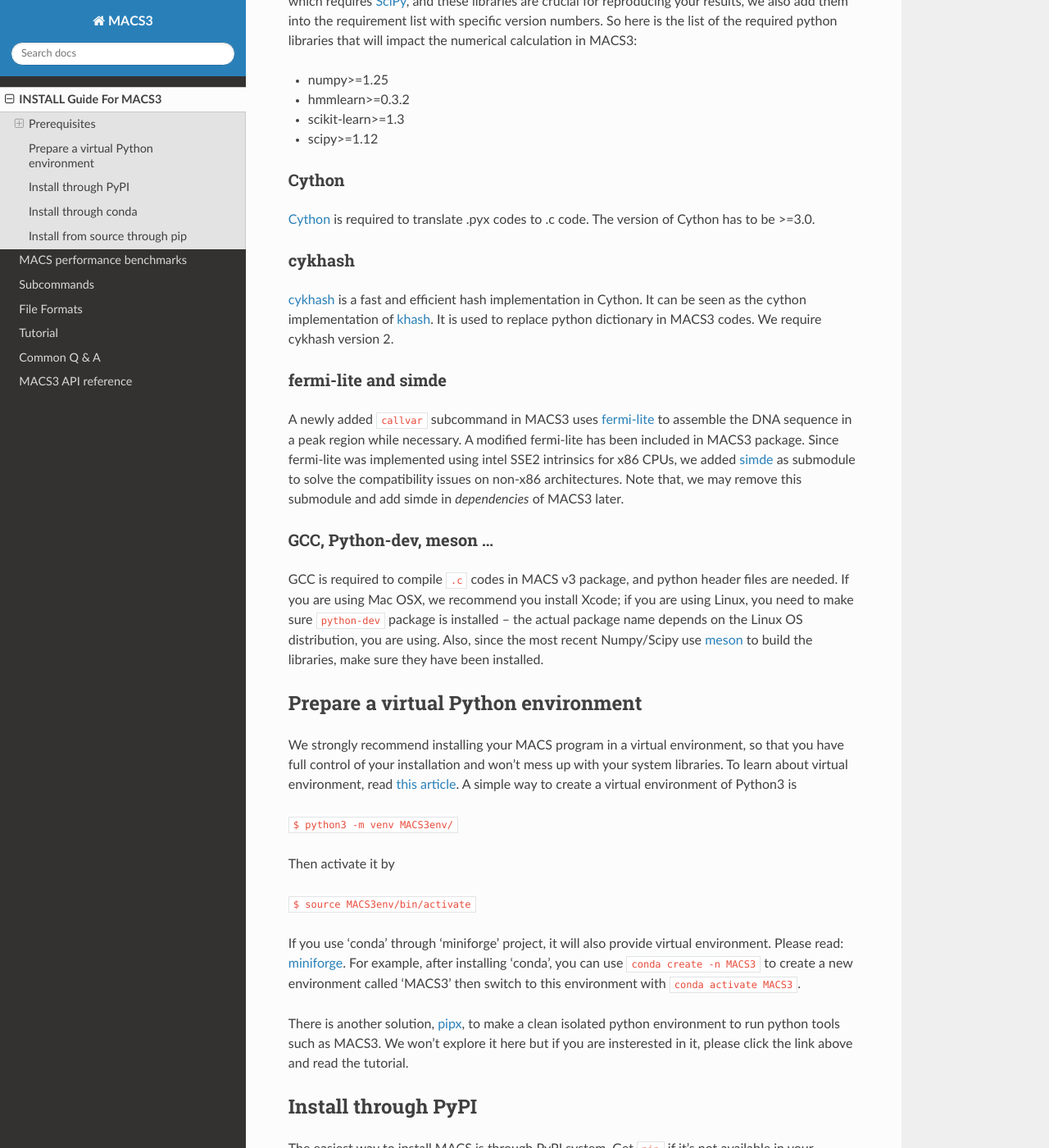
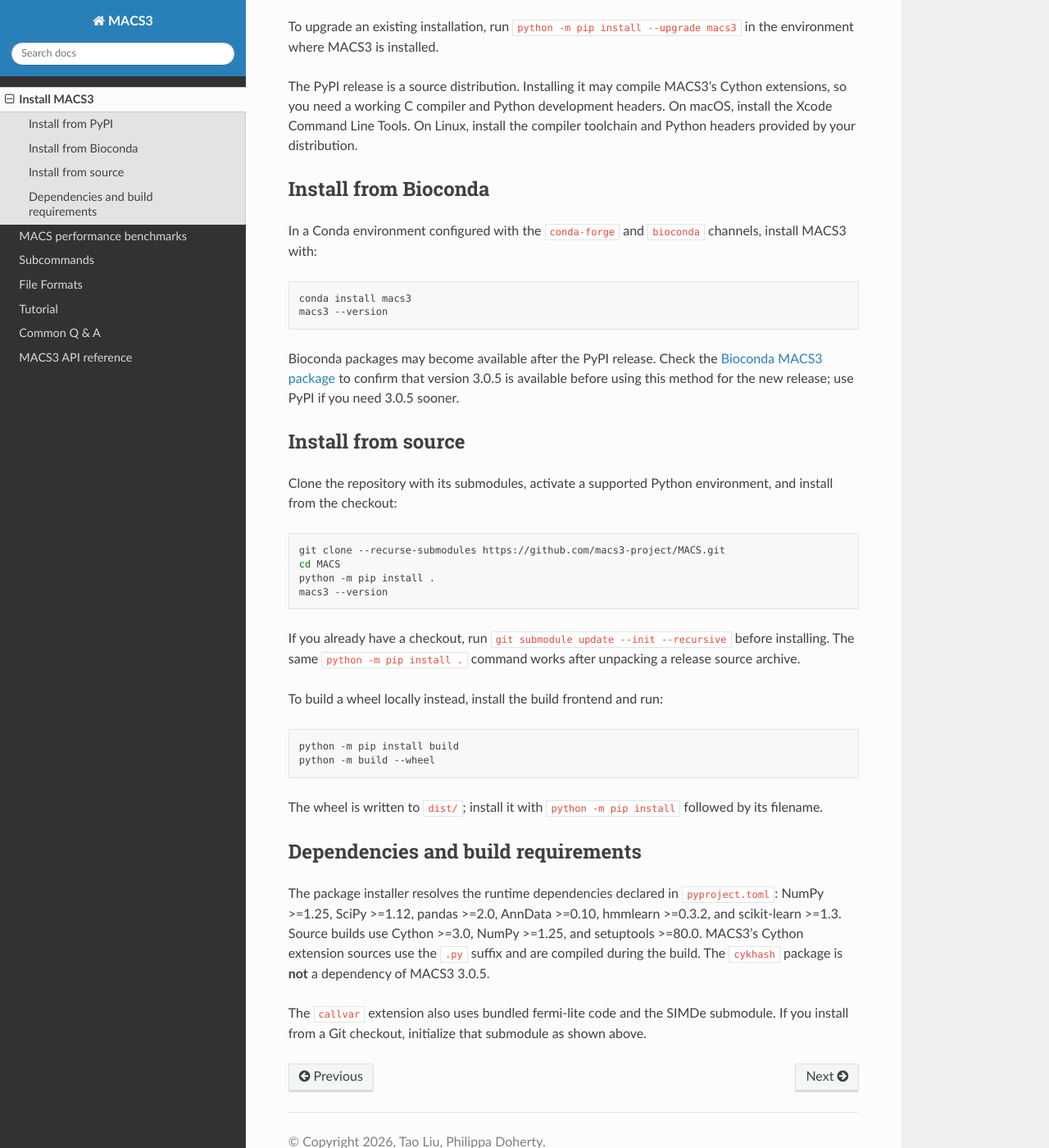
Before and after one commit to macs3-project/MACS, a Sphinx documentation site: the page built from docs/source/docs/INSTALL.md, in a window 1280 px wide and 1400 px high, scrolled down 590 px. Shown: the whole window at 82% size. Built offline with Sphinx 7.4.7 and the Read the Docs theme 3.1.0, drawn with Linux system fonts in a browser that asks for light colours; some of the changed text lies outside the part shown.

Commit message:
update 3.0.5 installation docs

````diff
--- a/docs/source/conf.py
+++ b/docs/source/conf.py
@@ -95,7 +95,7 @@
 
 autosummary_generate = True
 
-autodoc_mock_imports = ["scipy", "cykhash", "scikit-learn", "hmmlearn"]
+autodoc_mock_imports = ["scipy", "scikit-learn", "hmmlearn"]
 
 myst_enable_extensions = [
     "dollarmath",
--- a/docs/source/docs/INSTALL.md
+++ b/docs/source/docs/INSTALL.md
@@ -1,151 +1,88 @@
-# INSTALL Guide For MACS3
+# Install MACS3
 
-Please check the following instructions to complete your installation.
+MACS3 3.0.5 requires **Python 3.12 or later**. The project tests Python
+3.12, 3.13, and 3.14 on Linux and macOS. Windows is not currently supported.
 
-## Prerequisites
+We recommend installing MACS3 in a dedicated virtual environment. The
+following commands use `python3`; check that it refers to a supported Python
+version on your system:
 
-Here we list some prerequisites for installing and running MACS3. But
-if you are using conda or pip to install, the installer will check the
-dependencies and install them if necessary. Therefore, this section is
-for reference purpose, and if you are just looking for steps to
-install MACS3, please go to the next section. Please note that, we
-haven't tested installation on any Windows OS, so currently only Linux
-and Mac OS systems are supported.
+```bash
+python3 --version
+python3 -m venv macs3env
+source macs3env/bin/activate
+```
 
-### Python3
+If you use Conda, activate a Python 3.12-or-later environment instead of
+creating a `venv`.
 
-MACS v3 requires Python3. We have tested MACS in Python3.9 to 3.12.
+## Install from PyPI
 
-### NumPy, hmmlearn, Scipy, scikit-learn
+```bash
+python -m pip install --upgrade pip
+python -m pip install macs3
+macs3 --version
+```
 
-MACS calls functions from [NumPy](https://numpy.org/) and
-[hmmlearn](https://hmmlearn.readthedocs.io/). Since hmmlearn further
-requires [scikit-learn](https://scikit-learn.org/) which requires
-[SciPy](https://scipy.org/), and these libraries are crucial for
-reproducing your results, we also add them into the requirement list
-with specific version numbers. So here is the list of the required
-python libraries that will impact the numerical calculation in MACS3:
+To upgrade an existing installation, run
+`python -m pip install --upgrade macs3` in the environment where MACS3 is
+installed.
 
- - numpy>=1.25
- - hmmlearn>=0.3.2
- - scikit-learn>=1.3
- - scipy>=1.12
+The PyPI release is a source distribution. Installing it may compile MACS3's
+Cython extensions, so you need a working C compiler and Python development
+headers. On macOS, install the Xcode Command Line Tools. On Linux, install the
+compiler toolchain and Python headers provided by your distribution.
 
-### Cython
+## Install from Bioconda
 
-[Cython](http://cython.org/) is required to translate .pyx codes to .c
-code. The version of Cython has to be >=3.0.
+In a Conda environment configured with the `conda-forge` and `bioconda`
+channels, install MACS3 with:
 
-### cykhash
+```bash
+conda install macs3
+macs3 --version
+```
 
-[cykhash](https://github.com/realead/cykhash) is a fast and efficient
-hash implementation in Cython. It can be seen as the cython
-implementation of
-[khash](https://github.com/attractivechaos/klib/blob/master/khash.h). It
-is used to replace python dictionary in MACS3 codes. We require
-cykhash version 2.
+Bioconda packages may become available after the PyPI release. Check the
+[Bioconda MACS3 package](https://bioconda.github.io/recipes/macs3/README.html)
+to confirm that version 3.0.5 is available before using this method for the
+new release; use PyPI if you need 3.0.5 sooner.
 
-### fermi-lite and simde
+## Install from source
 
-A newly added `callvar` subcommand in MACS3 uses
-[fermi-lite](https://github.com/lh3/fermi-lite) to assemble the DNA
-sequence in a peak region while necessary. A modified fermi-lite has
-been included in MACS3 package. Since fermi-lite was implemented using
-intel SSE2 intrinsics for x86 CPUs, we added
-[simde](https://github.com/simd-everywhere/simde) as submodule to
-solve the compatibility issues on non-x86 architectures. Note that, we
-may remove this submodule and add simde in *dependencies* of MACS3
-later.
+Clone the repository with its submodules, activate a supported Python
+environment, and install from the checkout:
 
-### GCC, Python-dev, meson ...
+```bash
+git clone --recurse-submodules https://github.com/macs3-project/MACS.git
+cd MACS
+python -m pip install .
+macs3 --version
+```
 
-GCC is required to compile `.c` codes in MACS v3 package, and python
-header files are needed. If you are using Mac OSX, we recommend you
-install Xcode; if you are using Linux, you need to make sure
-`python-dev` package is installed -- the actual package name depends
-on the Linux OS distribution, you are using. Also, since the most
-recent Numpy/Scipy use [meson](https://mesonbuild.com/) to build the
-libraries, make sure they have been installed.
+If you already have a checkout, run `git submodule update --init --recursive`
+before installing. The same `python -m pip install .` command works after
+unpacking a release source archive.
 
-## Prepare a virtual Python environment
+To build a wheel locally instead, install the build frontend and run:
 
-We strongly recommend installing your MACS program in a virtual
-environment, so that you have full control of your installation and
-won't mess up with your system libraries. To learn about virtual
-environment, read [this
-article](https://docs.python.org/3/library/venv.html). A simple way to
-create a virtual environment of Python3 is
+```bash
+python -m pip install build
+python -m build --wheel
+```
 
-`$ python3 -m venv MACS3env/`
+The wheel is written to `dist/`; install it with `python -m pip install`
+followed by its filename.
 
-Then activate it by
+## Dependencies and build requirements
 
-`$ source MACS3env/bin/activate`
+The package installer resolves the runtime dependencies declared in
+`pyproject.toml`: NumPy >=1.25, SciPy >=1.12, pandas >=2.0, AnnData >=0.10,
+hmmlearn >=0.3.2, and scikit-learn >=1.3. Source builds use Cython >=3.0,
+NumPy >=1.25, and setuptools >=80.0. MACS3's Cython extension sources use
+the `.py` suffix and are compiled during the build. The `cykhash` package is
+**not** a dependency of MACS3 3.0.5.
 
-If you use 'conda' through 'miniforge' project, it will also provide
-virtual environment. Please read:
-[miniforge](https://github.com/conda-forge/miniforge). For example,
-after installing 'conda', you can use `conda create -n MACS3` to
-create a new environment called 'MACS3' then switch to this
-environment with `conda activate MACS3`.
-
-There is another solution, [pipx](https://pipx.pypa.io/), to make a
-clean isolated python environment to run python tools such as
-MACS3. We won't explore it here but if you are insterested in it,
-please click the link above and read the tutorial.
-
-## Install through PyPI
-
-The easiest way to install MACS is through PyPI system. Get `pip` if
-it's not available in your system. If you create a virtual environment
-as described before, your `pip` command will install everything under
-the folder you specified previously through `python3 -m env` command,
-or to your active conda environment.
-
-Then under the command line, type `pip install macs3`. PyPI will
-install dependencies automatically if it is absent. By default, `pip`
-will install the newest version of dependencies that satisfy the
-requirements of MACS3. When you run the command without virtual
-environment, you may need to be the root user or system administrator
-so as to complete the installation. Please contact the system
-administrator if you want their help.
-
-To upgrade MACS3, type `pip install --upgrade macs3`. It will check
-currently installed MACS3, compare the version with the one on PyPI
-repository, download and install a newer version while necessary.
-
-## Install through conda
-
-To install MACS3 using 'conda', simply execute `conda install -c
-bioconda macs3` in your conda environment. This command installs MACS3
-along with its dependencies from the Bioconda channel. Please ensure
-conda is installed and a dedicated conda environment has been created
-and activated beforehand for a smooth installation process.
-
-## Install from source through pip
-
-MACS uses `pip` for source code installations. To install a source
-distribution of MACS, unpack the distribution tarball, or clone Git
-repository with `git clone --recurse-submodules
-https://github.com/macs3-project/MACS.git`.  Go to the directory where you
-cloned MACS from github or unpacked from tarball, and simply run the
-install command:
-
- `$ pip install .`
-
-The command will treat the current working directory as the 'package'
-to be installed. The behavior will be the same as `pip install macs3`
-as described in the previous section "Install through PyPI".
-
-You can also install MACS3 from source code in a "modern" two-steps
-way. First, use the build system to make a wheel (in this case, you
-need to install `build` first by `pip install build`):
-
-`$ python -m build --wheel`
-
-This will make a '.whl' file under 'dist' directory. Then you can
-install the wheel through `pip`:
-
-`$ pip install dist/MACS3-3.x.x-x-x-x.whl`
-
-Please use the real filename in the 'dist' directory.
+The `callvar` extension also uses bundled fermi-lite code and the SIMDe
+submodule. If you install from a Git checkout, initialize that submodule as
+shown above.
````
Also changed, not shown: docs/source/index.md (+10 -15 lines).
